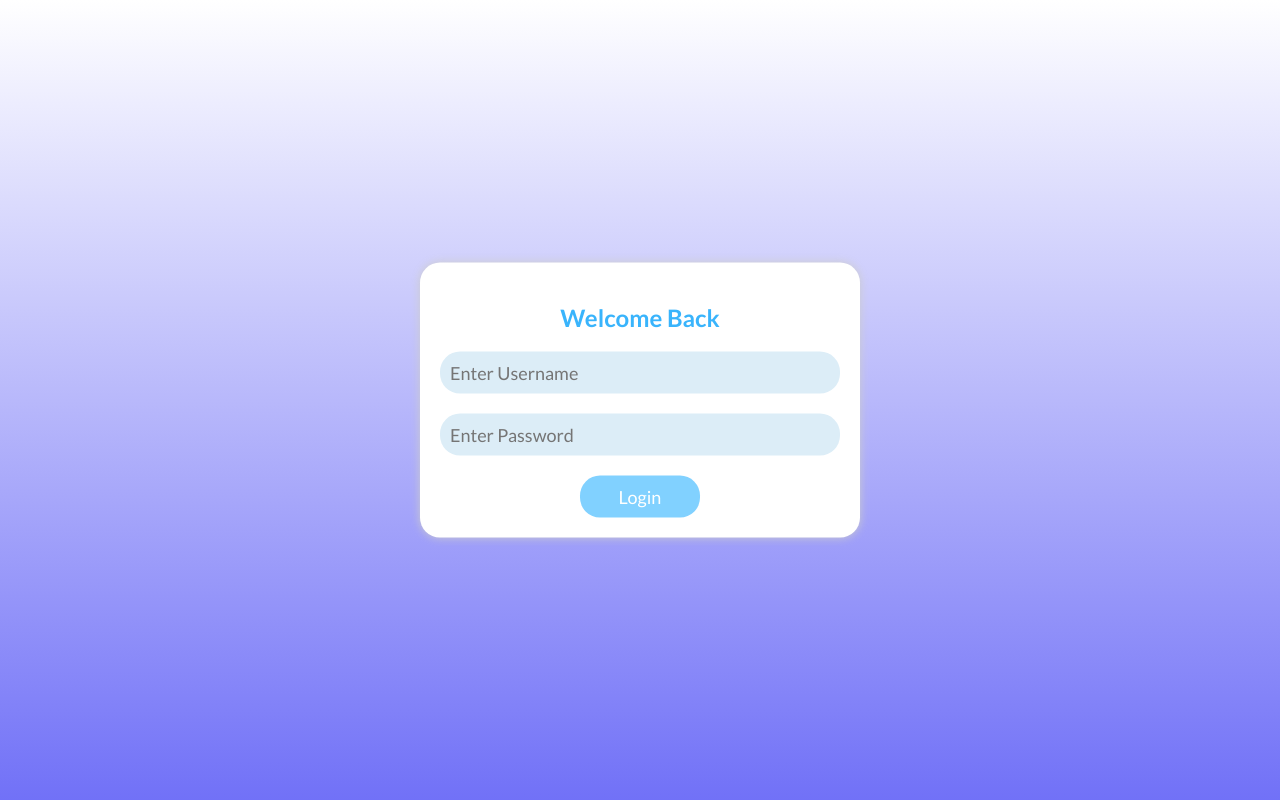
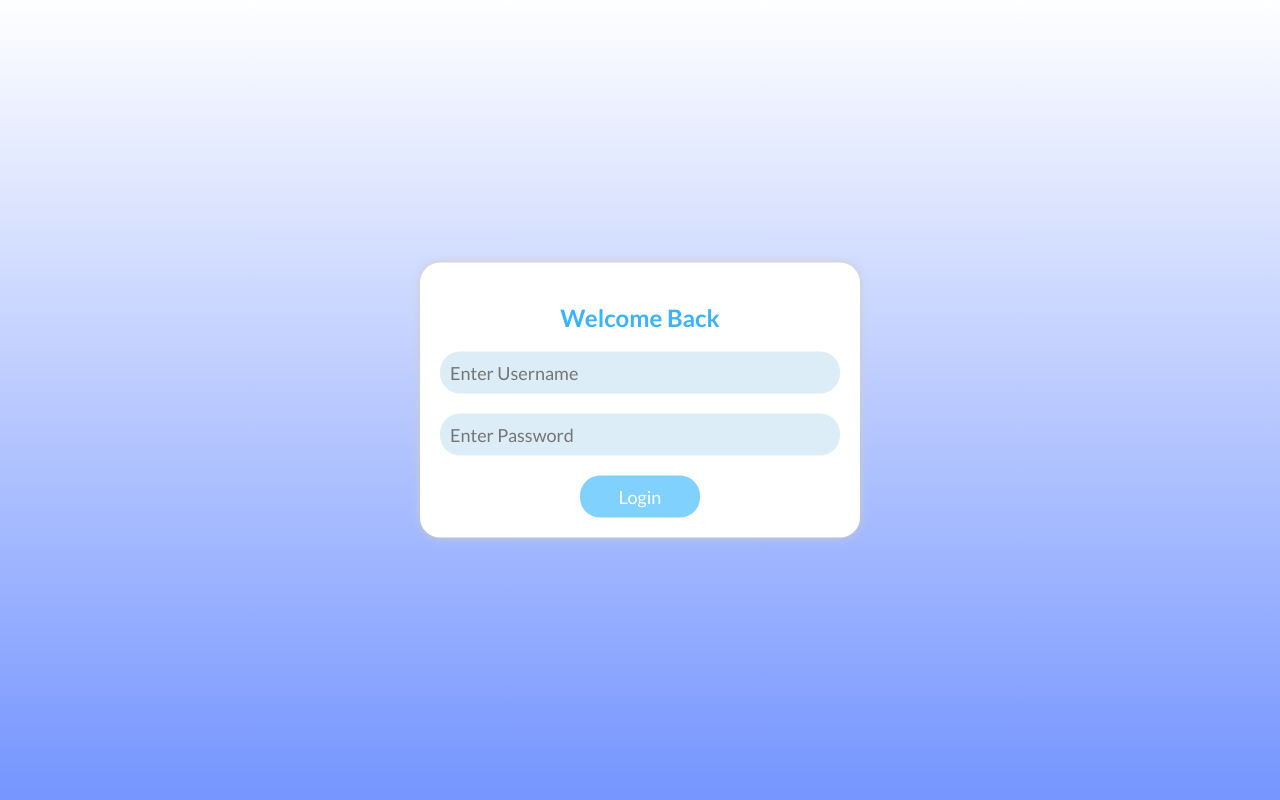
Before and after one commit to arnavpatel82/TAMID-project, a Flask app: page / in a window 1280 px wide. Run offline with Flask 3, Linux system fonts and the light colour scheme.

Commit message:
Update style.css
fixed background gradient color

```diff
--- a/static/style.css
+++ b/static/style.css
@@ -1,6 +1,6 @@
 html {
     height: 100%;
-    background-image: linear-gradient(white, rgb(113, 113, 247));
+    background-image: linear-gradient(white, rgb(117, 149, 255));
 }
 .container {
     position:absolute;
```
